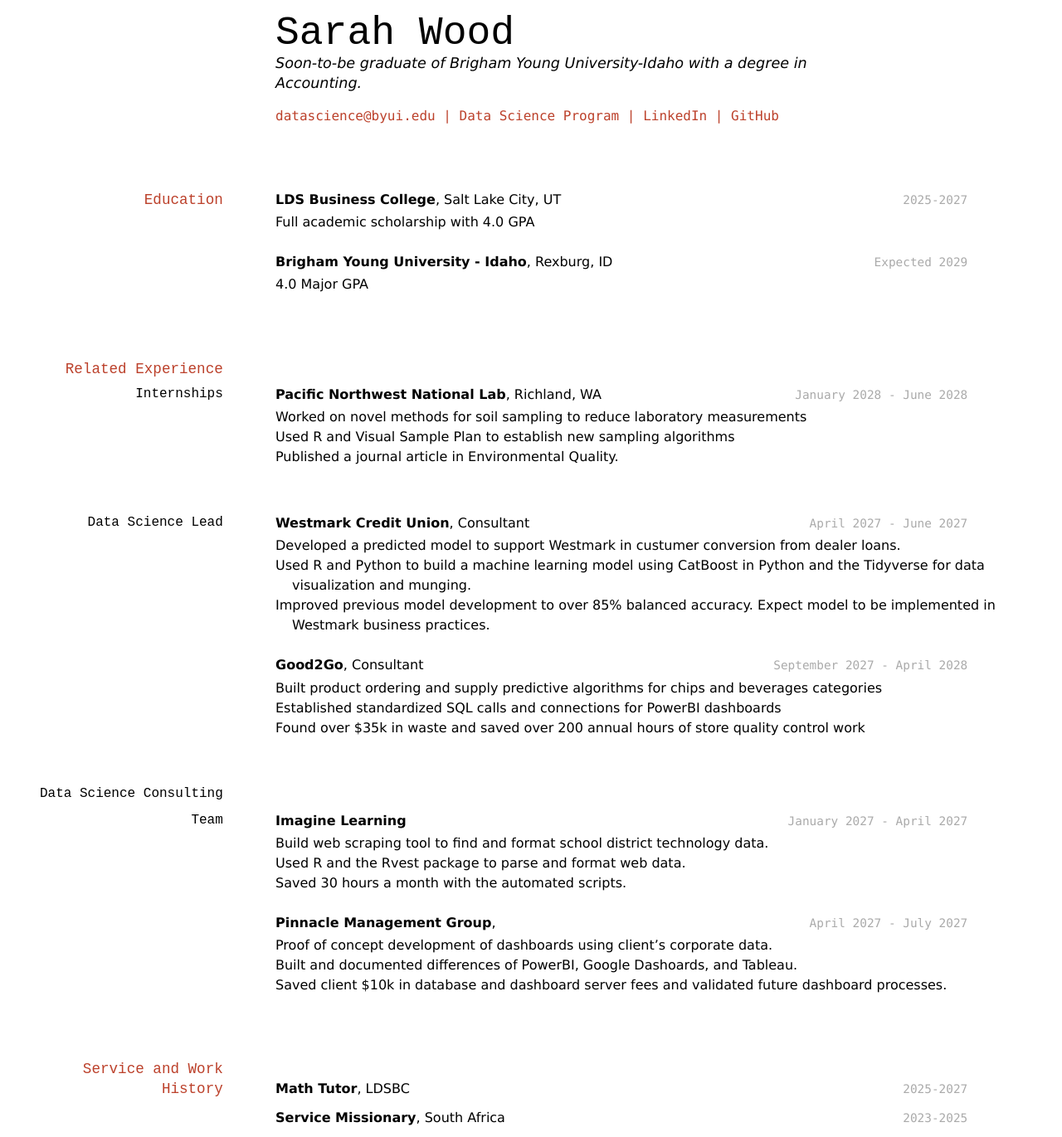
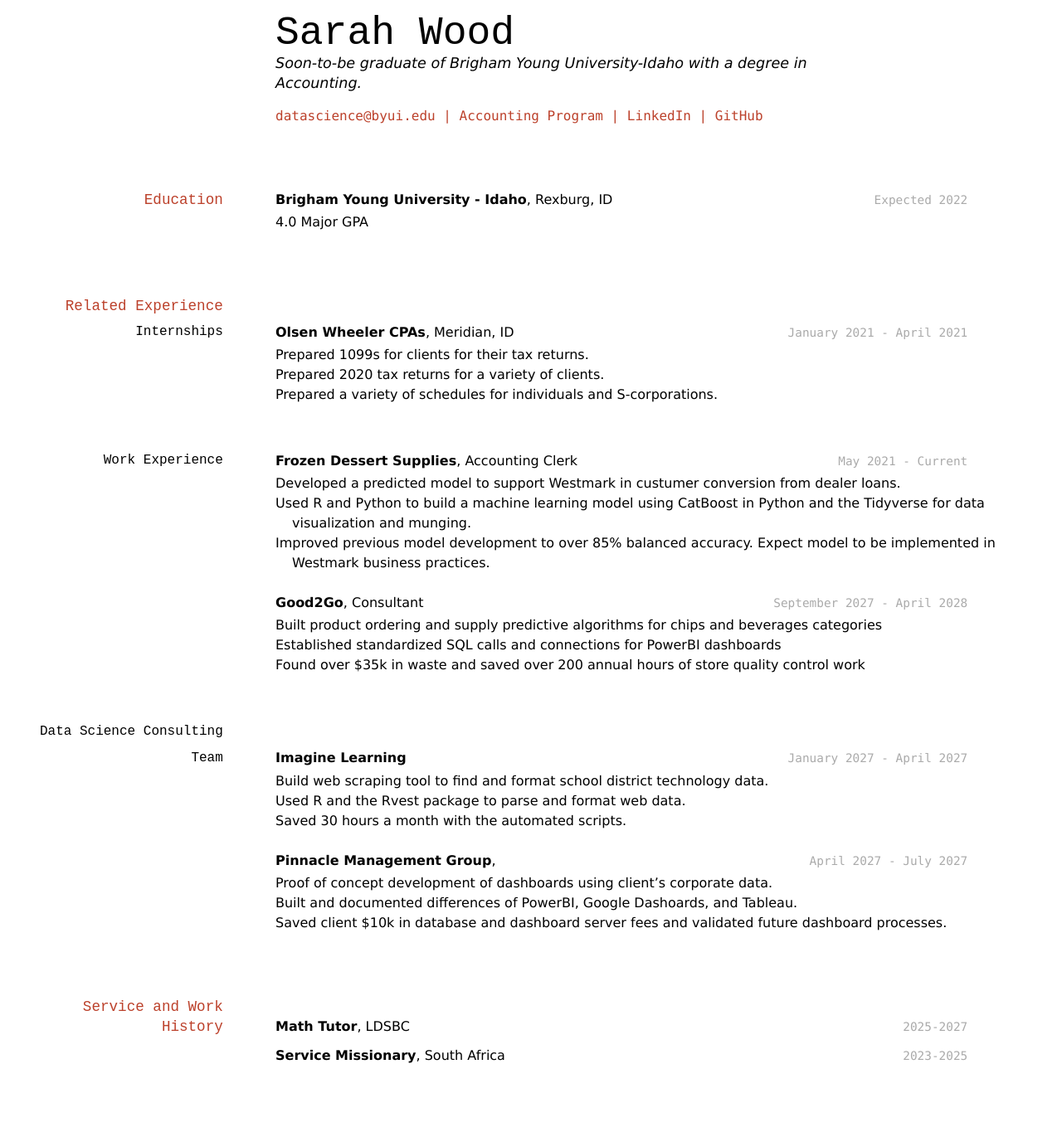
Before and after one commit to byuids-resumes/wood-resume, a Jekyll site: the page built from docs/index.md, in a window 1280 px wide. Shown: the whole page at 83% size. Built offline with Jekyll 4.4.1, drawn with Linux system fonts in a browser that asks for light colours; after the commit the page ends 1296 px from its top, so only the background shows below that.

Commit message:
Updated email, major, education, experience

```diff
--- a/docs/index.md
+++ b/docs/index.md
@@ -6,8 +6,8 @@ title: Sarah Wood's Resume
 Soon-to-be graduate of Brigham Young University-Idaho with a degree in Accounting.
 
 <div id="webaddress">
-<a href="datascience@byui.edu">datascience@byui.edu</a>
-| <a href="https://byuidatascience.github.io/development.html">Data Science Program</a>
+<a href="woo17005@byui.edu">datascience@byui.edu</a>
+| <a href="https://byuidatascience.github.io/development.html">Accounting Program</a>
 | <a href="https://www.linkedin.com/groups/13537407/">LinkedIn</a>
 | <a href="https://github.com/byuids-resumes">GitHub</a>
 </div>
@@ -15,13 +15,7 @@ Soon-to-be graduate of Brigham Young University-Idaho with a degree in Accountin
 <!-- https://www.monique.tech/the-art-of-markdown -->
 
 ## Education
-
-`2025-2027`
-__LDS Business College__, Salt Lake City, UT
-
-- Full academic scholarship with 4.0 GPA
-
-`Expected 2029`
+`Expected 2022`
 __Brigham Young University - Idaho__, Rexburg, ID
 
 - 4.0 Major GPA
@@ -31,17 +25,17 @@ __Brigham Young University - Idaho__, Rexburg, ID
 
 ### Internships
 
-`January 2028 - June 2028`
-__Pacific Northwest National Lab__, Richland, WA
+`January 2021 - April 2021`
+__Olsen Wheeler CPAs__, Meridian, ID
 
-- Worked on novel methods for soil sampling to reduce laboratory measurements
-- Used R and Visual Sample Plan to establish new sampling algorithms
-- Published a journal article in Environmental Quality.
+- Prepared 1099s for clients for their tax returns.
+- Prepared 2020 tax returns for a variety of clients.
+- Prepared a variety of schedules for individuals and S-corporations.
 
-### Data Science Lead
+### Work Experience
 
-`April 2027 - June 2027`
-__Westmark Credit Union__, Consultant
+`May 2021 - Current`
+__Frozen Dessert Supplies__, Accounting Clerk
 
 - Developed a predicted model to support Westmark in custumer conversion from dealer loans.
 - Used R and Python to build a machine learning model using CatBoost in Python and the Tidyverse for data visualization and munging.
```
